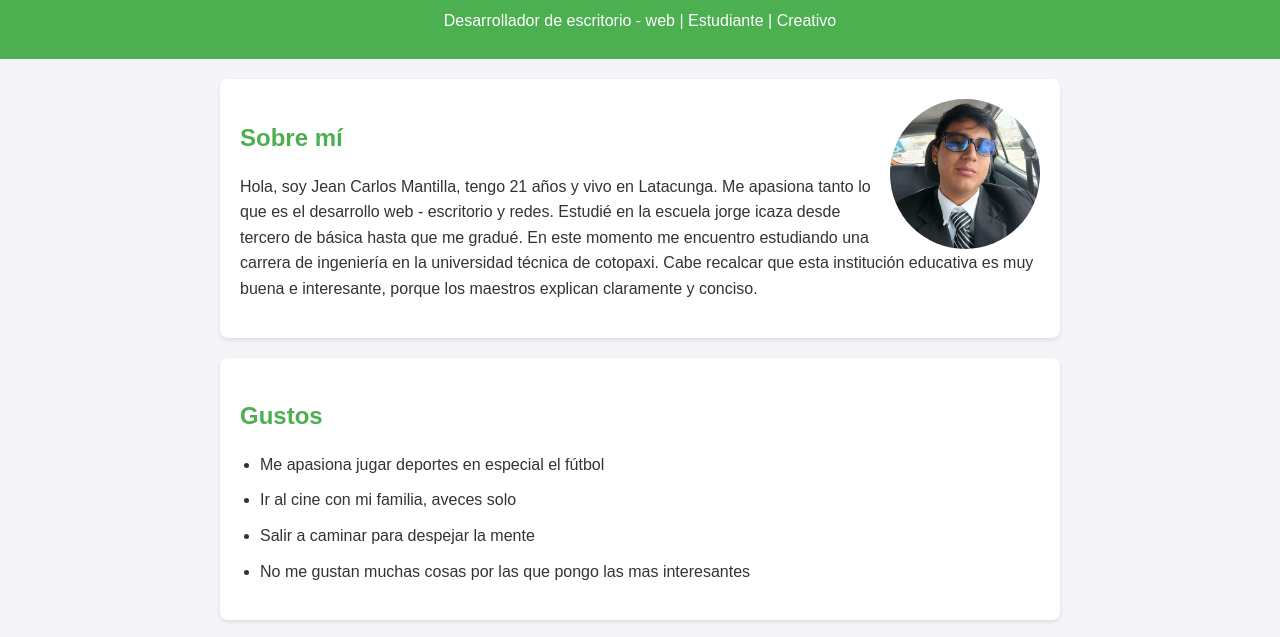
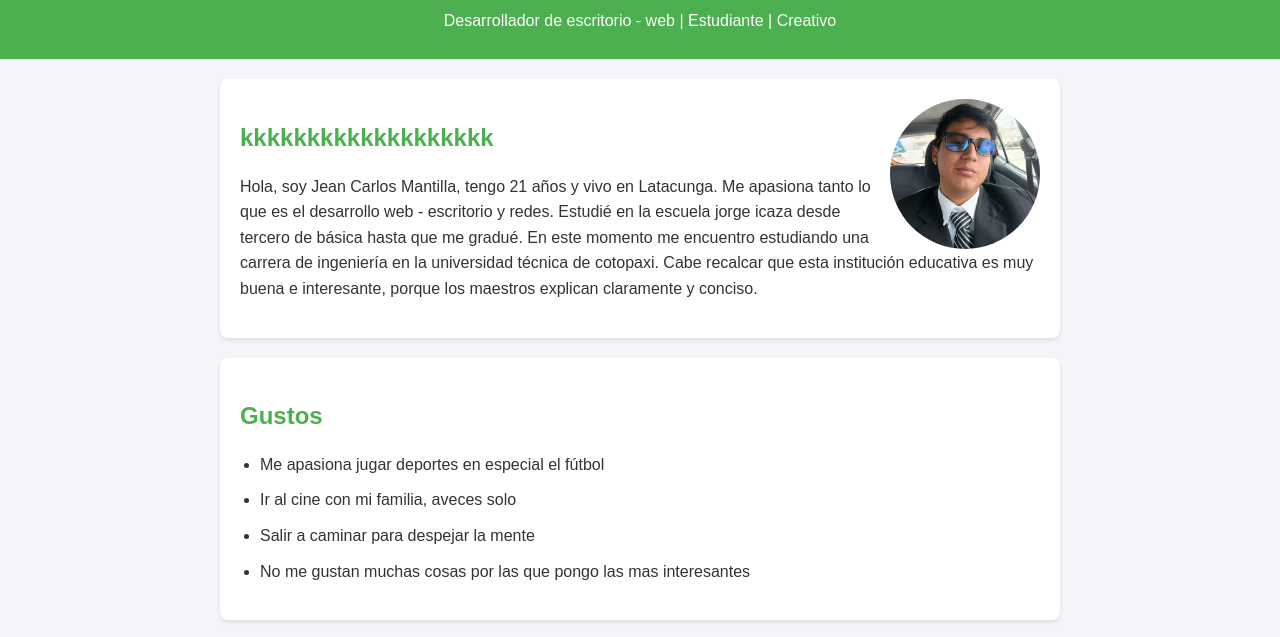
Before and after one commit to JeanCarlos-stack/Curriculum, a plain HTML site: page index.html in a window 1280 px wide. Shown: the part 122-759 px from the top of the page. Drawn offline with Linux system fonts and the light colour scheme.

Commit message:
cambio de index

```diff
--- a/index.html
+++ b/index.html
@@ -21,7 +21,7 @@
 
     <section>
         <img src="images/Jeancarlos.jpeg" alt="Una foto mía" width="150" height="150" style="border-radius: 50%; float:right;">
-        <h2>Sobre mí</h2>
+        <h2>kkkkkkkkkkkkkkkkkkk</h2>
         <p>Hola, soy Jean Carlos Mantilla, tengo 21 años y vivo en Latacunga. Me apasiona tanto lo que es el desarrollo web - escritorio y redes.
             Estudié en la escuela jorge icaza desde tercero de básica hasta que me gradué. En este momento me encuentro estudiando una carrera de ingeniería
             en la universidad técnica de cotopaxi. Cabe recalcar que esta institución educativa es muy buena e interesante, porque los maestros explican
```
